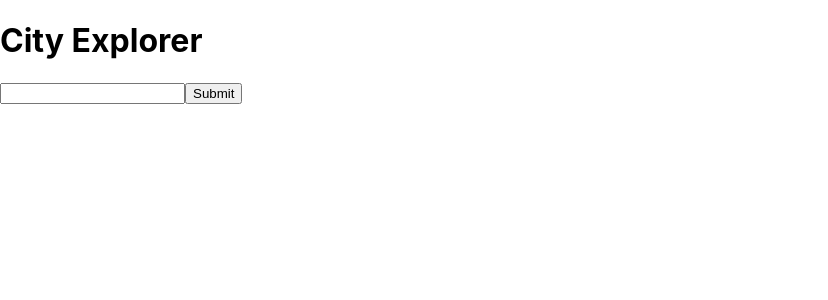
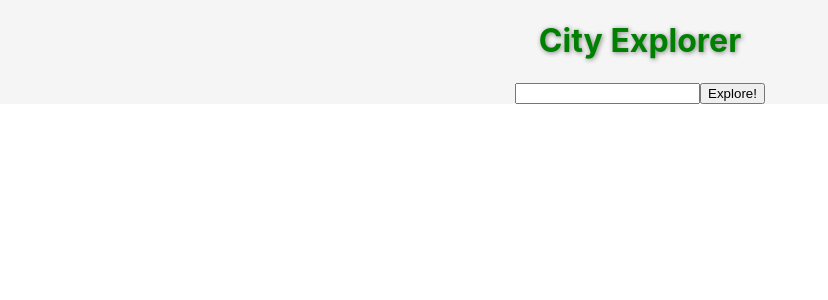
Before and after one commit to Edward-Regalado/city-explorer, a React (Create React App) app: page / in a window 1280 px wide. Shown: the top 300 px of the page, without its empty margins (0-828 px from the left). Built offline with nearby package versions, Linux system fonts and the light colour scheme.

Commit message:
added some CSS styles

```diff
--- a/package.json
+++ b/package.json
@@ -7,6 +7,7 @@
     "@testing-library/react": "^11.2.6",
     "@testing-library/user-event": "^12.8.3",
     "axios": "^0.21.1",
+    "bootstrap": "^4.6.0",
     "react": "^17.0.2",
     "react-dom": "^17.0.2",
     "react-scripts": "^4.0.3",
--- a/src/App.css
+++ b/src/App.css
@@ -1,17 +1,9 @@
 .App {
   text-align: center;
+  align-content: center;
+  background-color: whitesmoke;
 }
 
-.App-logo {
-  height: 40vmin;
-  pointer-events: none;
-}
-
-@media (prefers-reduced-motion: no-preference) {
-  .App-logo {
-    animation: App-logo-spin infinite 20s linear;
-  }
-}
 
 .App-header {
   background-color: #282c34;
@@ -28,11 +20,18 @@
   color: #61dafb;
 }
 
-@keyframes App-logo-spin {
-  from {
-    transform: rotate(0deg);
-  }
-  to {
-    transform: rotate(360deg);
-  }
+h2 {
+  text-shadow: grey 1px 1px 5px;
 }
+
+h1 {
+  color: green;
+  text-shadow: grey 1px 1px 5px;
+}
+
+img {
+  margin: 30px;
+  border: 1px solid black;
+  border-radius: 20px;
+  box-shadow: grey 1px 5px 20px;
+}
--- a/src/App.js
+++ b/src/App.js
@@ -36,7 +36,7 @@ class App extends React.Component {
 
   render() {
     return (
-      <div>
+      <div className="App">
         <h1>City Explorer</h1>
         {this.state.haveWeSearched ?
           <City handleShowSearch={this.handleShowSearch} cityData={this.state.locationData} /> :
--- a/src/City.js
+++ b/src/City.js
@@ -3,7 +3,7 @@ import React from 'react';
 class City extends React.Component {
   render() {
     return (
-      <div>
+      <div className="container">
         <button onClick={this.props.handleShowSearch}>Search again</button>
         <h2>{this.props.cityData.display_name}</h2>
         <img src={ `https://maps.locationiq.com/v3/staticmap?key=${process.env.REACT_APP_LOCATIONIQ_KEY}&center=${this.props.cityData.lat},${this.props.cityData.lon}&zoom=10` } alt="city map" />
--- a/src/Search.js
+++ b/src/Search.js
@@ -6,7 +6,7 @@ class Search extends React.Component {
 
     this.textInput = React.createRef();
   }
-  handleFormSubmitted = (event) => {
+  handleSubmit = (event) => {
     // Search component handle the form weirdness
     event.preventDefault();
     //grab the text box info to send to parent
@@ -15,10 +15,12 @@ class Search extends React.Component {
   }
   render() {
     return (
-      <form onSubmit={this.handleFormSubmitted}>
-        <input type='text' ref={this.textInput} />
-        <input type='submit' />
-      </form>
+      <div>
+        <form onSubmit={this.handleSubmit}>
+          <input type='text' ref={this.textInput} />
+          <button>Explore!</button>
+        </form>
+      </div>
     )
   }
 }
```
Also changed, not shown: 1 other file (tests, documents, lock files or other folders).
